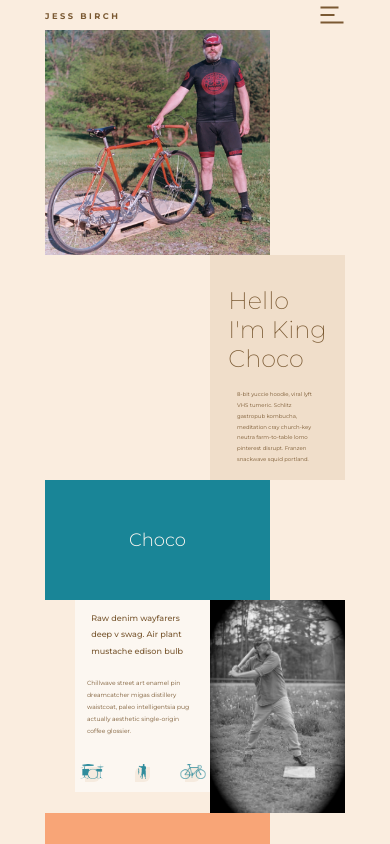
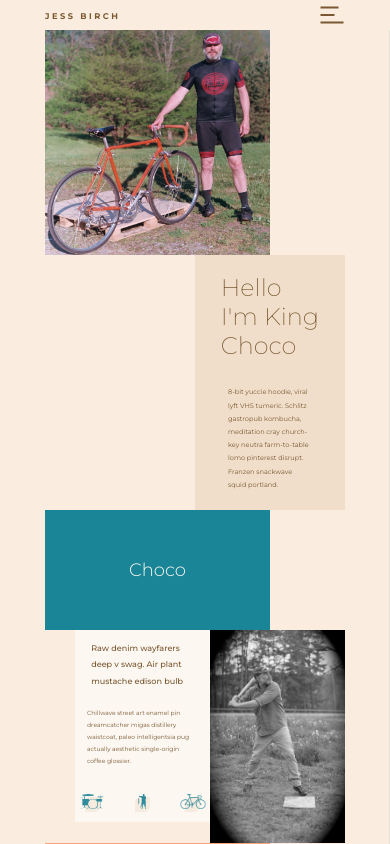
Before and after one commit to birchja88/jess-birch, an Angular app: page / in a window 390 px wide. Shown: the top 844 px of the page. Built offline with nearby package versions, Linux system fonts and the light colour scheme.

Commit message:
responsive draft 2

```diff
--- a/src/app/app.component.css
+++ b/src/app/app.component.css
@@ -11,7 +11,7 @@
   width: 120em;
   position: fixed;
   top: 0;
-  z-index: 0;
+  z-index: 2;
 }
 
 #burgerBox {
@@ -21,7 +21,7 @@
   justify-content: center;
   transform: translate(-5.5em, -5.5em);
   cursor: pointer;
-  z-index: 1;
+  z-index: 3;
 }
 
 #burger {
@@ -93,7 +93,7 @@ nav {
   transition-duration: 0.5s;
   position: fixed;
   top: 0;
-  z-index: 1;
+  z-index: 2;
 }
 
 .navClosed {
@@ -122,7 +122,7 @@ nav a:hover {
   font-size: 2em;
   letter-spacing: 0.3em;
   position: fixed;
-  z-index: 1;
+  z-index: 3;
   transform: rotate(-90deg) translate(-5em, -6.5em);
 }
 
--- a/src/app/app.responsive-component.css
+++ b/src/app/app.responsive-component.css
@@ -14,10 +14,11 @@
     flex-direction: column;
     justify-content: space-around;
     right: 0;
+    border-left: 0.3em solid #198597;
   }
 
   .navClosed {
-    transform: translate(25em, 0em);
+    transform: translate(25.3em, 0em);
   }
 
   .navOpen {
@@ -264,4 +265,25 @@
   #burgerBox {
     transform: translate(90.5em, -10em);
   }
+
+  nav a {
+    font-size: 11px;
+  }
+
+  #greetingBox {
+    width: 50em;
+    height: 85em;
+  }
+
+  #greetingBox h1 {
+    font-size: 8em;
+    margin: 0;
+  }
+
+  #greetingBox p {
+    font-size: 2.2em;
+    color: #7a5932;
+    margin: 4em 5em 0em 5em;
+    line-height: 2em;
+  }
 }
```
